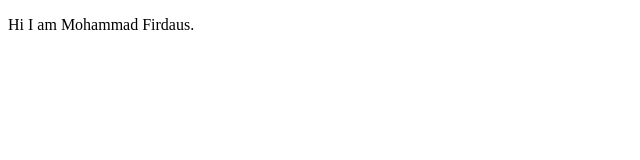
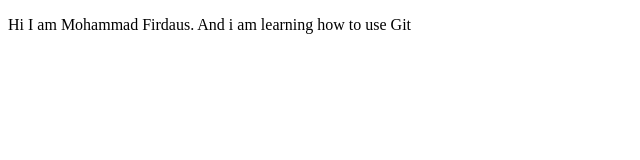
Before and after one commit to xxddais/portfolios, a plain HTML site: page index.html in a window 1280 px wide. Shown: the whole page, without its empty margins (0-640 px from the left). Drawn offline with Linux system fonts and the light colour scheme.

Commit message:
commit the new data

```diff
--- a/index.html
+++ b/index.html
@@ -6,7 +6,9 @@
   </head>
   <body>
     <div class="intro">
-      <p>Hi I am Mohammad Firdaus.</p>
+      <p>
+        Hi I am Mohammad Firdaus. And i am learning how to use Git
+      </p>
     </div>
   </body>
 </html>
```
